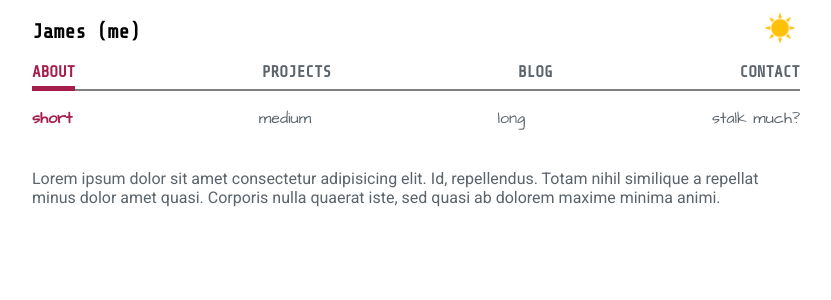
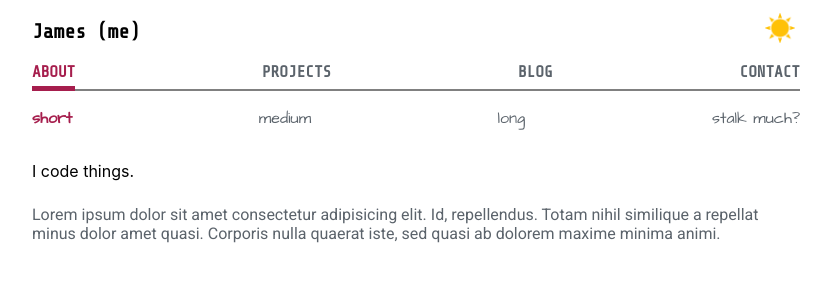
Before and after one commit to jamesncox/portfolio-v2, a React (Create React App) app: page / in a window 1280 px wide. Shown: the top 300 px of the page, without its empty margins (224-1055 px from the left). Built offline with nearby package versions, Linux system fonts and the light colour scheme.

Commit message:
Update ShortBio and import to About.js

```diff
--- a/src/components/about/About.js
+++ b/src/components/about/About.js
@@ -1,10 +1,14 @@
 import React from 'react'
 import BioSelect from './BioSelect'
+import ShortBio from './ShortBio'
 
 function About() {
 
     return (
+      <>
         <BioSelect />
+        <ShortBio />
+      </>
     )
 }
 
--- a/src/components/about/ShortBio.js
+++ b/src/components/about/ShortBio.js
@@ -2,6 +2,9 @@ import React from 'react'
 
 function ShortBio() {
 
+    return (
+        <p>I code things.</p>
+    )
 }
 
 export default ShortBio
```
